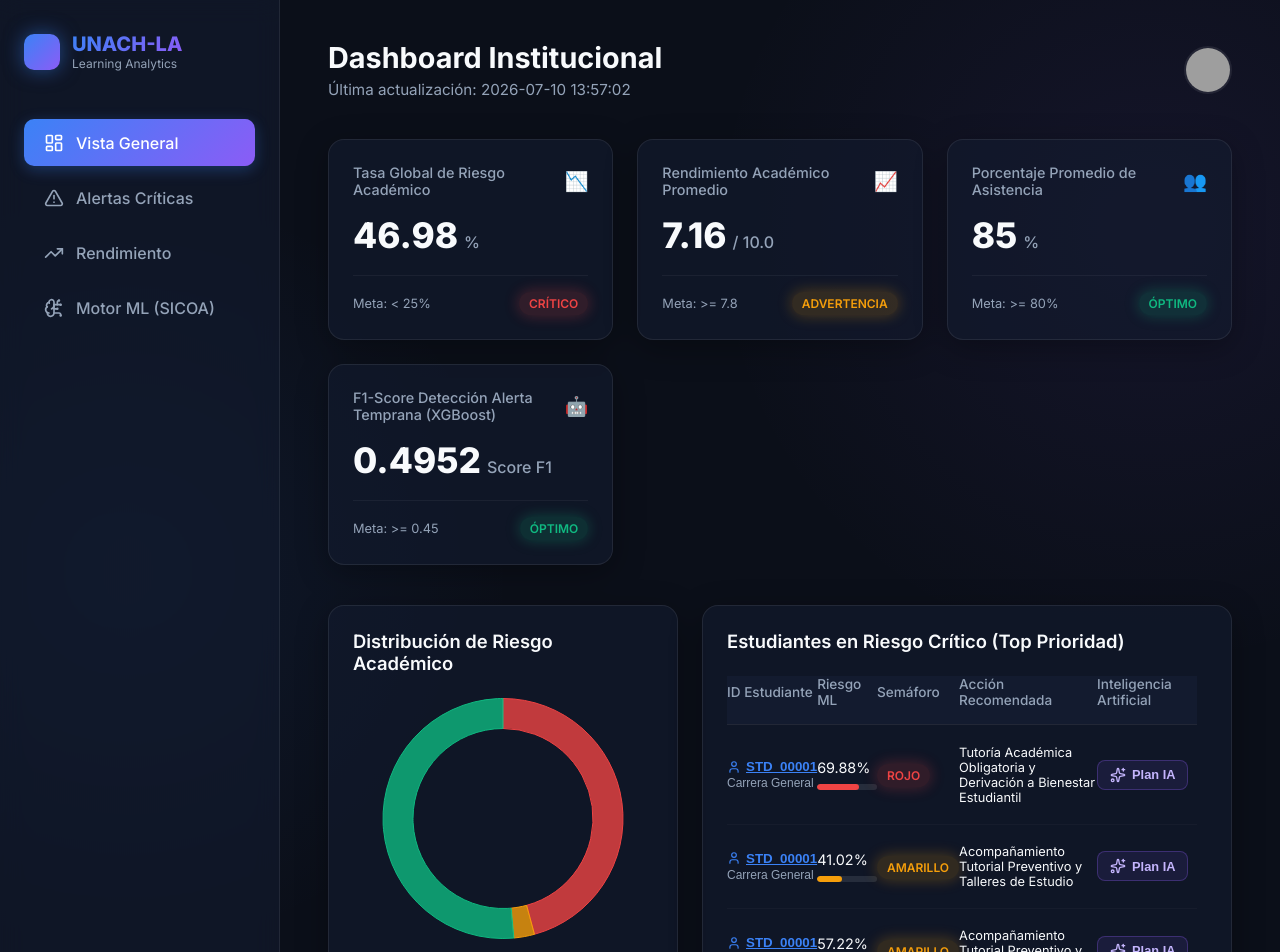
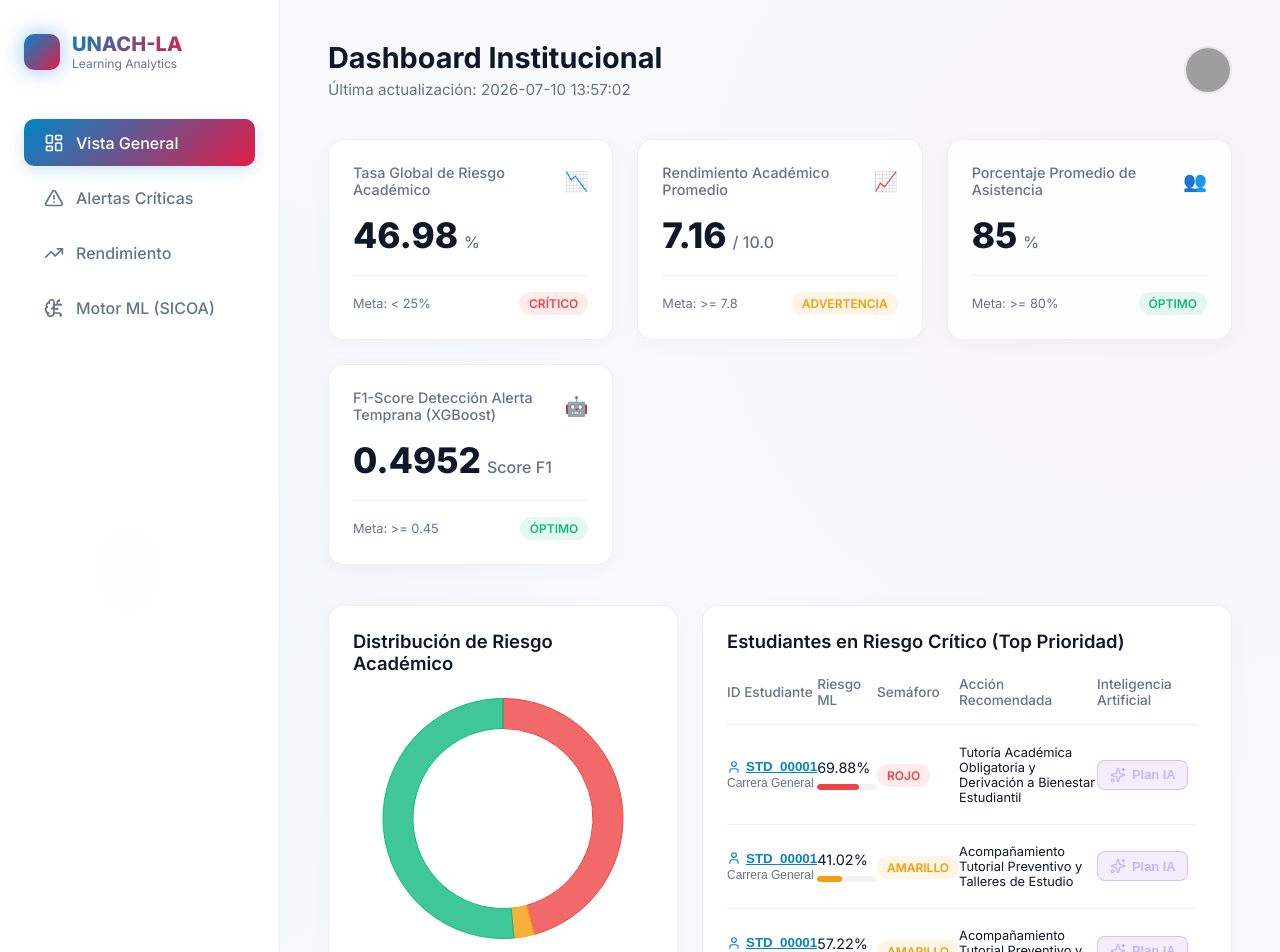
Before and after one commit to RubenCasa/PROTOTIPO_UNACH_LA, a React (Vite) app in the folder Proyecto_Final_UNACH_LA/06_Dashboard_React/: page / in a window 1280 px wide. Shown: the top 952 px of the page. Built offline with nearby package versions, Linux system fonts and the light colour scheme; grey boxes are pictures that could not be loaded.

Commit message:
feat: rediseño total a light mode e implementacion de API backend en python

```diff
--- a/Proyecto_Final_UNACH_LA/06_Dashboard_React/src/components/AIPlanModal.jsx
+++ b/Proyecto_Final_UNACH_LA/06_Dashboard_React/src/components/AIPlanModal.jsx
@@ -4,55 +4,47 @@ import { X, Bot, Sparkles, Printer, FileText } from 'lucide-react';
 export default function AIPlanModal({ isOpen, onClose, studentData }) {
   const [step, setStep] = useState(0); // 0: loading, 1: typing, 2: done
   const [displayedText, setDisplayedText] = useState('');
+  const [fullText, setFullText] = useState('');
 
-  // Ref para el contenedor del texto y poder hacer auto-scroll
   const textContainerRef = useRef(null);
 
-  // Texto simulado del LLM
-  const fullText = `[SISTEMA IA UNACH-LA: INFORME GENERATIVO DE INTERVENCIÓN]
-Evaluando al estudiante ID: ${studentData?.id_estudiante || 'N/A'} (Carrera: ${studentData?.carrera || 'N/A'})
-Probabilidad de Riesgo Predictiva: ${studentData?.probabilidad_riesgo_ml || '0'}%
+  useEffect(() => {
+    if (isOpen && studentData) {
+      setStep(0);
+      setDisplayedText('');
+      setFullText('');
 
-ANALIZANDO PATRONES...
-- Se ha detectado una caída significativa en la asistencia durante el último mes.
-- El rendimiento en materias de especialidad (ciencias exactas) está por debajo de la desviación estándar de su cohorte.
-- El modelo XGBoost clasifica este patrón como de ALTA probabilidad de abandono prematuro.
-
---- PLAN DE ACCIÓN RECOMENDADO ---
-
-1. INTERVENCIÓN TEMPRANA (Próximas 48 Horas):
-El Coordinador de Carrera debe citar al estudiante para una tutoría diagnóstica personalizada. Objetivo: Identificar barreras externas (económicas/psicológicas).
-
-2. APOYO ACADÉMICO:
-Asignar de manera inmediata al estudiante a los talleres de nivelación de los días Viernes. Asignar un estudiante de semestres superiores como mentor par.
-
-3. MONITOREO SICOA:
-Configurar una alerta de seguimiento a 15 días. Si las calificaciones del primer parcial no superan el 7/10, derivar el caso al Departamento de Bienestar Estudiantil.
-
-[Fin de la generación del plan. Documento listo para exportación PDF o envío a autoridades.]`;
+      // Intentar conectarse a la API Backend de Python
+      fetch('http://localhost:8000/api/generar-plan', {
+        method: 'POST',
+        headers: { 'Content-Type': 'application/json' },
+        body: JSON.stringify(studentData)
+      })
+      .then(res => {
+        if(!res.ok) throw new Error('API Error');
+        return res.json();
+      })
+      .then(data => {
+        setFullText(data.plan);
+        setStep(1);
+      })
+      .catch(err => {
+        // Fallback local si el backend no está corriendo (ej. Vercel)
+        setTimeout(() => {
+          setFullText(`[SISTEMA IA UNACH-LA: INFORME GENERATIVO (MODO FALLBACK LOCAL)]\nEvaluando al estudiante ID: ${studentData.id_estudiante}\n\nANALIZANDO PATRONES...\n- Riesgo predictivo: ${studentData.probabilidad_riesgo_ml}%\n- Se detecta patrón anómalo.\n\n--- PLAN RECOMENDADO ---\n1. Citar al estudiante urgentemente.\n2. Asignar tutoría par.`);
+          setStep(1);
+        }, 1500);
+      });
+    }
+  }, [isOpen, studentData]);
 
   useEffect(() => {
-    if (isOpen) {
-      setStep(0);
-      setDisplayedText('');
-
-      // Simular tiempo de carga/pensamiento del modelo
-      const loadingTimer = setTimeout(() => {
-        setStep(1);
-      }, 1500);
-
-      return () => clearTimeout(loadingTimer);
-    }
-  }, [isOpen]);
-
-  useEffect(() => {
-    if (step === 1) {
+    if (step === 1 && fullText) {
       let i = 0;
       const intervalId = setInterval(() => {
         setDisplayedText(fullText.slice(0, i));
         i++;
 
-        // Auto scroll hacia abajo
         if (textContainerRef.current) {
           textContainerRef.current.scrollTop = textContainerRef.current.scrollHeight;
         }
@@ -61,7 +53,7 @@ Configurar una alerta de seguimiento a 15 días. Si las calificaciones del prime
           clearInterval(intervalId);
           setStep(2);
         }
-      }, 20); // Velocidad de escritura
+      }, 20);
 
       return () => clearInterval(intervalId);
     }
--- a/Proyecto_Final_UNACH_LA/06_Dashboard_React/src/components/PredictionChart.jsx
+++ b/Proyecto_Final_UNACH_LA/06_Dashboard_React/src/components/PredictionChart.jsx
@@ -41,24 +41,24 @@ export default function PredictionChart() {
     plugins: {
       legend: {
         position: 'top',
-        labels: { color: '#f8fafc' }
+        labels: { color: '#0f172a' }
       },
       tooltip: {
-        backgroundColor: 'rgba(15, 23, 42, 0.9)',
-        titleColor: '#f8fafc',
-        bodyColor: '#cbd5e1',
-        borderColor: 'rgba(255,255,255,0.1)',
+        backgroundColor: 'rgba(255, 255, 255, 0.9)',
+        titleColor: '#0f172a',
+        bodyColor: '#334155',
+        borderColor: 'rgba(0,0,0,0.1)',
         borderWidth: 1
       }
     },
     scales: {
       x: {
-        grid: { color: 'rgba(255, 255, 255, 0.05)' },
-        ticks: { color: '#94a3b8' }
+        grid: { color: 'rgba(0, 0, 0, 0.05)' },
+        ticks: { color: '#64748b' }
       },
       y: {
-        grid: { color: 'rgba(255, 255, 255, 0.05)' },
-        ticks: { color: '#94a3b8' },
+        grid: { color: 'rgba(0, 0, 0, 0.05)' },
+        ticks: { color: '#64748b' },
         min: 0,
         max: 10
       }
--- a/Proyecto_Final_UNACH_LA/06_Dashboard_React/src/components/RiskChart.jsx
+++ b/Proyecto_Final_UNACH_LA/06_Dashboard_React/src/components/RiskChart.jsx
@@ -34,7 +34,7 @@ export default function RiskChart({ data }) {
       legend: {
         position: 'bottom',
         labels: {
-          color: '#94a3b8',
+          color: '#64748b',
           padding: 20,
           font: {
             family: 'Inter',
--- a/Proyecto_Final_UNACH_LA/06_Dashboard_React/src/components/StudentProfileModal.jsx
+++ b/Proyecto_Final_UNACH_LA/06_Dashboard_React/src/components/StudentProfileModal.jsx
@@ -40,14 +40,14 @@ export default function StudentProfileModal({ isOpen, onClose, studentData }) {
   const options = {
     scales: {
       r: {
-        angleLines: { color: 'rgba(255, 255, 255, 0.1)' },
-        grid: { color: 'rgba(255, 255, 255, 0.1)' },
-        pointLabels: { color: '#94a3b8', font: { size: 12, family: 'Inter' } },
+        angleLines: { color: 'rgba(0, 0, 0, 0.1)' },
+        grid: { color: 'rgba(0, 0, 0, 0.1)' },
+        pointLabels: { color: '#64748b', font: { size: 12, family: 'Inter' } },
         ticks: { display: false, min: 0, max: 100 }
       }
     },
     plugins: {
-      legend: { labels: { color: '#f8fafc' } }
+      legend: { labels: { color: '#0f172a' } }
     }
   };
 
@@ -77,7 +77,7 @@ export default function StudentProfileModal({ isOpen, onClose, studentData }) {
 
           <div>
             <h4 style={{ color: 'var(--text-muted)', fontSize: '0.85rem', textTransform: 'uppercase', marginBottom: '0.5rem' }}>Acción Recomendada</h4>
-            <p style={{ fontSize: '0.9rem', lineHeight: '1.5', background: 'rgba(255,255,255,0.05)', padding: '1rem', borderRadius: '8px' }}>
+            <p style={{ fontSize: '0.9rem', lineHeight: '1.5', background: 'rgba(0,0,0,0.03)', padding: '1rem', borderRadius: '8px' }}>
               {studentData.accion_recomendada}
             </p>
           </div>
--- a/Proyecto_Final_UNACH_LA/06_Dashboard_React/src/index.css
+++ b/Proyecto_Final_UNACH_LA/06_Dashboard_React/src/index.css
@@ -1,25 +1,26 @@
 @import url('https://fonts.googleapis.com/css2?family=Inter:wght@300;400;500;600;700;800&display=swap');
 
 :root {
-  --bg-primary: #0b0f19;
-  --bg-secondary: #131b2f;
-  --text-main: #f8fafc;
-  --text-muted: #94a3b8;
+  /* Light Mode Variables */
+  --bg-primary: #f8fafc;
+  --bg-secondary: #ffffff;
+  --text-main: #0f172a;
+  --text-muted: #64748b;
 
-  --accent-blue: #3b82f6;
-  --accent-purple: #8b5cf6;
+  --accent-blue: #0284c7; /* UNACH Blue */
+  --accent-purple: #e11d48; /* UNACH Red */
   --accent-gradient: linear-gradient(135deg, var(--accent-blue), var(--accent-purple));
 
   --status-red: #ef4444;
-  --status-red-bg: rgba(239, 68, 68, 0.15);
+  --status-red-bg: rgba(239, 68, 68, 0.1);
   --status-yellow: #f59e0b;
-  --status-yellow-bg: rgba(245, 158, 11, 0.15);
+  --status-yellow-bg: rgba(245, 158, 11, 0.1);
   --status-green: #10b981;
-  --status-green-bg: rgba(16, 185, 129, 0.15);
+  --status-green-bg: rgba(16, 185, 129, 0.1);
 
-  --glass-bg: rgba(19, 27, 47, 0.6);
-  --glass-border: rgba(255, 255, 255, 0.08);
-  --glass-shadow: 0 8px 32px 0 rgba(0, 0, 0, 0.3);
+  --glass-bg: rgba(255, 255, 255, 0.9);
+  --glass-border: rgba(0, 0, 0, 0.06);
+  --glass-shadow: 0 4px 20px rgba(0, 0, 0, 0.03);
 }
 
 * {
@@ -34,9 +35,10 @@ body {
   color: var(--text-main);
   min-height: 100vh;
   overflow-x: hidden;
+  /* Soft, clean background pattern instead of neon gradient */
   background-image:
-      radial-gradient(circle at 10% 50%, rgba(59, 130, 246, 0.08), transparent 30%),
-      radial-gradient(circle at 90% 20%, rgba(139, 92, 246, 0.08), transparent 30%);
+      radial-gradient(circle at 10% 50%, rgba(2, 132, 199, 0.03), transparent 40%),
+      radial-gradient(circle at 90% 20%, rgba(225, 29, 72, 0.03), transparent 40%);
 }
 
 .dashboard-layout {
@@ -103,7 +105,7 @@ body {
 }
 
 .nav-item:hover {
-  background: rgba(255, 255, 255, 0.03);
+  background: rgba(0, 0, 0, 0.03);
   color: var(--text-main);
   transform: translateX(4px);
 }
@@ -111,7 +113,7 @@ body {
 .nav-item.active {
   background: var(--accent-gradient);
   color: white;
-  box-shadow: 0 4px 15px rgba(59, 130, 246, 0.3);
+  box-shadow: 0 4px 15px rgba(2, 132, 199, 0.2);
 }
 
 .system-status {
@@ -185,8 +187,8 @@ body {
 }
 
 .glass-panel:hover {
-  box-shadow: 0 15px 35px rgba(0, 0, 0, 0.4), 0 0 15px rgba(59, 130, 246, 0.15);
-  border-color: rgba(255, 255, 255, 0.15);
+  box-shadow: 0 15px 35px rgba(0, 0, 0, 0.05), 0 0 15px rgba(2, 132, 199, 0.05);
+  border-color: rgba(0, 0, 0, 0.1);
 }
 
 /* KPIs */
@@ -202,8 +204,8 @@ body {
 
 .kpi-card:hover {
   transform: translateY(-5px);
-  box-shadow: 0 12px 40px rgba(0, 0, 0, 0.4);
-  border-color: rgba(255, 255, 255, 0.15);
+  box-shadow: 0 12px 40px rgba(0, 0, 0, 0.08);
+  border-color: rgba(0, 0, 0, 0.1);
 }
 
 .kpi-header {
@@ -233,7 +235,7 @@ body {
 .kpi-footer {
   margin-top: 1.2rem;
   padding-top: 1rem;
-  border-top: 1px solid rgba(255, 255, 255, 0.05);
+  border-top: 1px solid rgba(0, 0, 0, 0.05);
   display: flex;
   justify-content: space-between;
   align-items: center;
@@ -252,17 +254,17 @@ body {
 .badge-red {
   color: var(--status-red);
   background: var(--status-red-bg);
-  box-shadow: 0 0 15px rgba(239, 68, 68, 0.3);
+  box-shadow: none;
 }
 .badge-yellow {
   color: var(--status-yellow);
   background: var(--status-yellow-bg);
-  box-shadow: 0 0 15px rgba(245, 158, 11, 0.3);
+  box-shadow: none;
 }
 .badge-green {
   color: var(--status-green);
   background: var(--status-green-bg);
-  box-shadow: 0 0 15px rgba(16, 185, 129, 0.3);
+  box-shadow: none;
 }
 
 /* Content Grid */
@@ -316,18 +318,18 @@ th {
 
 td {
   padding: 1.2rem 0;
-  border-bottom: 1px solid rgba(255, 255, 255, 0.03);
+  border-bottom: 1px solid rgba(0, 0, 0, 0.05);
   font-size: 0.9rem;
 }
 
 tr:hover td {
-  background: rgba(255, 255, 255, 0.015);
+  background: rgba(0, 0, 0, 0.02);
 }
 
 .risk-bar-bg {
   width: 100%;
   height: 6px;
-  background: rgba(255, 255, 255, 0.1);
+  background: rgba(0, 0, 0, 0.05);
   border-radius: 3px;
   margin-top: 8px;
   overflow: hidden;
@@ -447,7 +449,7 @@ tr:hover td {
   display: flex;
   justify-content: space-between;
   align-items: center;
-  background: rgba(255,255,255,0.02);
+  background: rgba(0,0,0,0.02);
 }
 
 .close-btn {
@@ -493,7 +495,7 @@ tr:hover td {
   font-family: 'Courier New', Courier, monospace;
   font-size: 0.95rem;
   line-height: 1.6;
-  color: #e2e8f0;
+  color: #1e293b;
   white-space: pre-wrap;
   word-break: break-word;
 }
```
Also changed, not shown: 2 other files (tests, documents, lock files or other folders).
